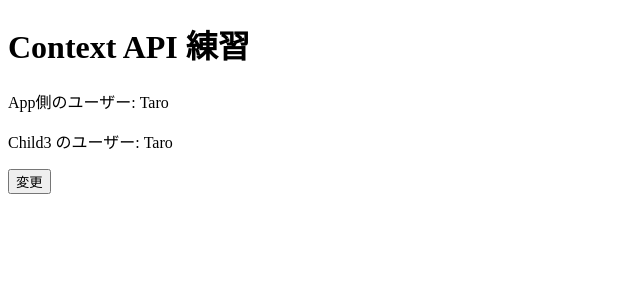
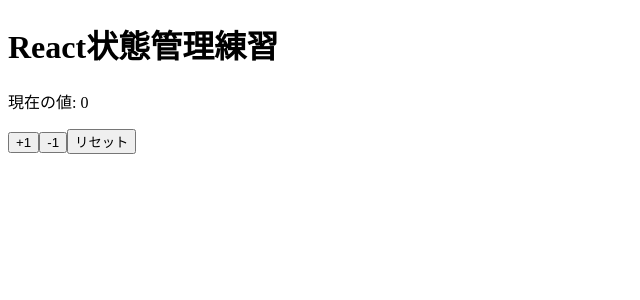
Before and after one commit to Ujita0709/JSRP06, a React (Vite) app: page / in a window 1280 px wide. Shown: the top 300 px of the page, without its empty margins (0-640 px from the left). Built offline with nearby package versions, Linux system fonts and the light colour scheme.

Commit message:
問題16、問題17

```diff
--- a/src/App.jsx
+++ b/src/App.jsx
@@ -16,26 +16,12 @@
 import B from "./B";
 import Child3 from "./Child3.jsx"
 
-//<UserContext.Provider value={{ user, setUser }}>
 
-//</UserContext.Provider>
-
-export default function App() {
-
-    const [user, setUser] = useState("Taro");
+function App() {
   return(
-    <UserContext.Provider value={{user, setUser}}>
-
-      <h1>Context API 練習</h1>
-      <p>App側のユーザー: {user}</p>
-
-      {/* 下の階層のコンポーネント */}
-      <Child3 />
-    </UserContext.Provider>
-  );
-  //<div>
-     //<h1>React状態管理練習</h1>
-      {/* <Counter />   */}
+  <div>
+     <h1>React状態管理練習</h1>
+       <Counter />
       {/* <ProfileForm /> */}
       {/* <TodoList /> */}
       {/* <Parent />   */}
@@ -44,8 +30,10 @@
       {/* <SessionApp /> */}
       {/* <Form /> */}
 
-  //</div>
-  //);
+
+  </div>
+  );
+
 }
 
-//export default App;
+export default App;
--- /dev/null
+++ b/src/Reducer.jsx
@@ -0,0 +1,16 @@
+import { configureStore } from "@reduxjs/toolkit";
+
+const initialState = { counter: 0 };
+
+function reducer(state = initialState, action) {
+  switch (action.type) {
+    case "INCREMENT":
+      return { counter: state.counter + 1 };
+    case "DECREMENT":
+      return { counter: state.counter - 1 };
+    default:
+      return state;
+  }
+}
+
+export const store = configureStore({ reducer });
--- a/src/main.jsx
+++ b/src/main.jsx
@@ -1,11 +1,14 @@
-import { StrictMode } from 'react'
 import React from "react";
 import ReactDOM from "react-dom/client";
-import { createRoot } from 'react-dom/client'
-import App from './App.jsx'
+import { Provider } from "react-redux";
 
-createRoot(document.getElementById('root')).render(
+import App from "./App.jsx";
+import { store } from "./Reducer.jsx";
+
+ReactDOM.createRoot(document.getElementById("root")).render(
   <React.StrictMode>
-    <App />
-  </React.StrictMode>,
-)
+    <Provider store={store}>
+      <App />
+    </Provider>
+  </React.StrictMode>
+);
```
Also changed, not shown: package.json (+5 -2 lines), 1 other file (tests, documents, lock files or other folders).
